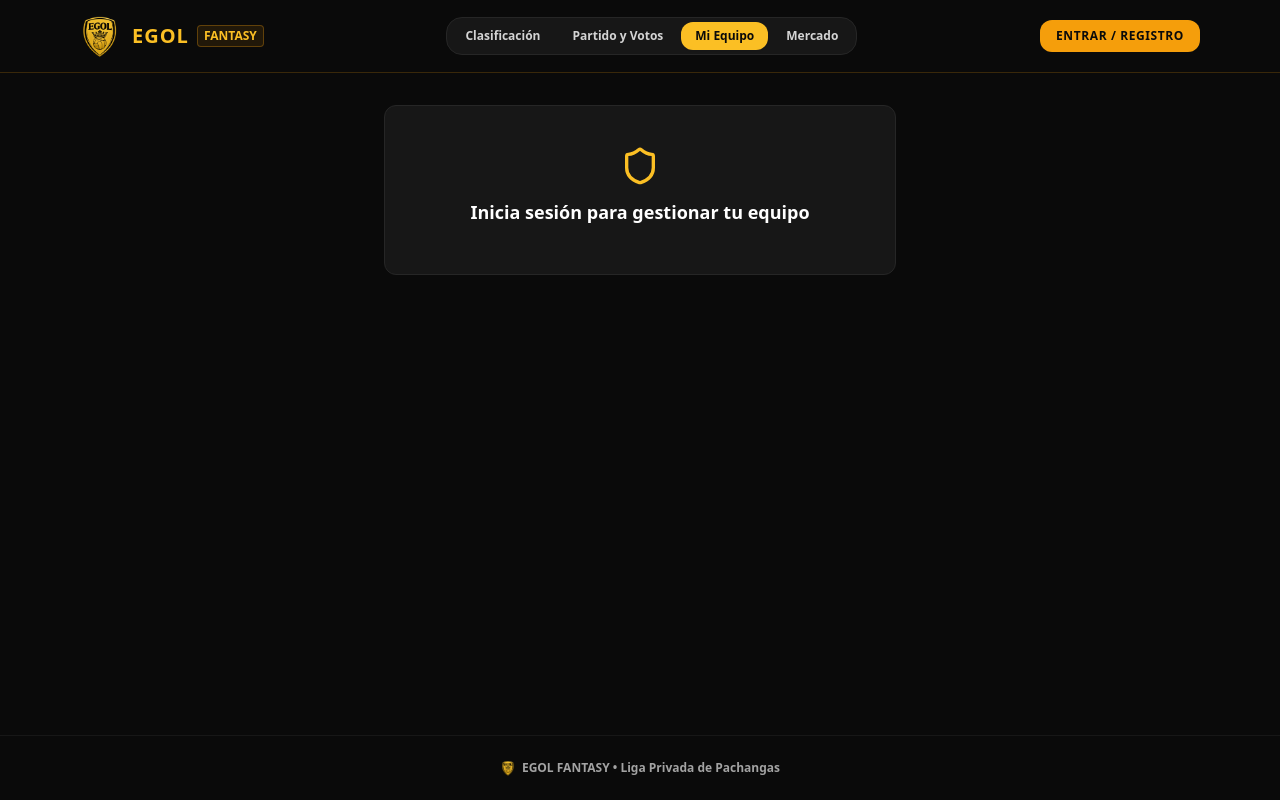
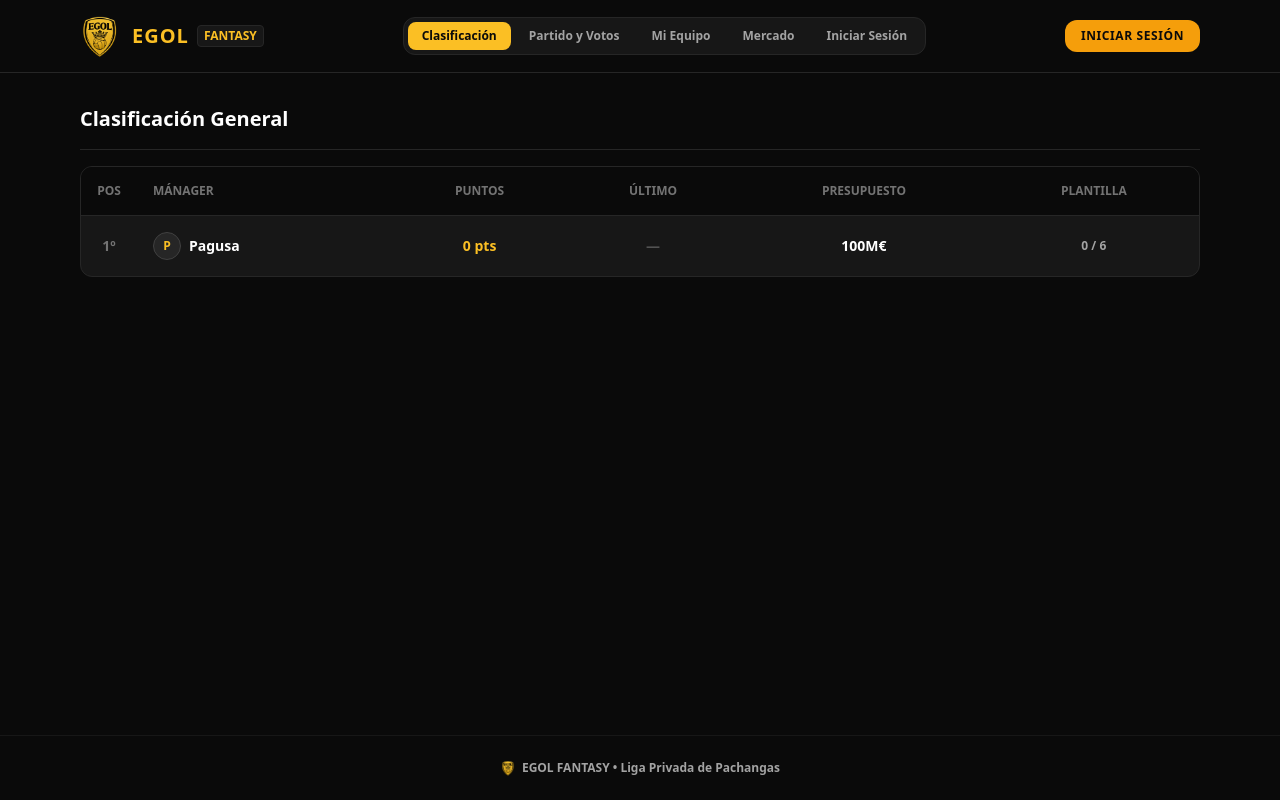
Before and after one commit to Pau-Gutsens/Web-Pachangas, a Next.js app: page / in a window 1280 px wide. Built offline with nearby package versions, Linux system fonts and the light colour scheme.

Commit message:
auth & invited cualifications

```diff
--- a/app/page.tsx
+++ b/app/page.tsx
@@ -4,7 +4,7 @@ import React, { useState, useEffect } from 'react';
 import { egolDb } from '../lib/db';
 import { UserAccount, Player } from '../types';
 import Navbar from '../components/Navbar';
-import AuthModal from '../components/AuthModal';
+import AuthView from '../components/AuthView';
 import MyTeamView from '../components/MyTeamView';
 import MarketView from '../components/MarketView';
 import MatchDayView from '../components/MatchDayView';
@@ -14,8 +14,7 @@ import AdminView from '../components/AdminView';
 export default function EGOLApp() {
   const [currentUser, setCurrentUser] = useState<UserAccount | null>(null);
   const [players, setPlayers] = useState<Player[]>([]);
-  const [activeTab, setActiveTab] = useState<'team' | 'market' | 'matchday' | 'standings' | 'admin'>('team');
-  const [authModalOpen, setAuthModalOpen] = useState(false);
+  const [activeTab, setActiveTab] = useState<'team' | 'market' | 'matchday' | 'standings' | 'admin' | 'auth'>('standings');
   const [isClient, setIsClient] = useState(false);
 
   const refreshData = () => {
@@ -33,7 +32,7 @@ export default function EGOLApp() {
   const handleLogout = () => {
     egolDb.logout();
     setCurrentUser(null);
-    setActiveTab('market');
+    setActiveTab('standings');
   };
 
   return (
@@ -42,7 +41,7 @@ export default function EGOLApp() {
       <Navbar
         user={currentUser}
         onLogout={handleLogout}
-        onOpenAuth={() => setAuthModalOpen(true)}
+        onOpenAuth={() => setActiveTab('auth')}
         activeTab={activeTab}
         onSelectTab={(tab) => {
           if (tab === 'admin' && currentUser?.role !== 'admin') {
@@ -62,6 +61,7 @@ export default function EGOLApp() {
             players={players}
             onUpdateUser={refreshData}
             onGoToMarket={() => setActiveTab('market')}
+            onGoToAuth={() => setActiveTab('auth')}
           />
         )}
 
@@ -79,7 +79,7 @@ export default function EGOLApp() {
           <MatchDayView
             user={currentUser}
             players={players}
-            onOpenAuth={() => setAuthModalOpen(true)}
+            onOpenAuth={() => setActiveTab('auth')}
           />
         )}
 
@@ -95,17 +95,18 @@ export default function EGOLApp() {
             onRefresh={refreshData}
           />
         )}
+
+        {/* 6. Pantalla de Autenticación (Pestaña / Pantalla Separada) */}
+        {activeTab === 'auth' && (
+          <AuthView
+            onLoginSuccess={(user) => {
+              refreshData();
+              setActiveTab('team');
+            }}
+            onCancel={() => setActiveTab('standings')}
+          />
+        )}
       </main>
-
-      {/* Modal de Login / Registro / Recuperar Contraseña */}
-      <AuthModal
-        isOpen={authModalOpen}
-        onClose={() => setAuthModalOpen(false)}
-        onSuccess={() => {
-          refreshData();
-          setActiveTab('team');
-        }}
-      />
 
       {/* Footer */}
       <footer className="border-t border-neutral-900 py-6 text-center text-xs text-neutral-600">
--- a/components/AuthModal.tsx
+++ b/components/AuthView.tsx
@@ -2,17 +2,15 @@
 
 import React, { useState } from 'react';
 import { egolDb } from '../lib/db';
-import { Eye, EyeOff, Lock, User, KeyRound, Sparkles } from 'lucide-react';
-import Image from 'next/image';
+import { Eye, EyeOff, Lock, User } from 'lucide-react';
+import { UserAccount } from '../types';
 
-export default function AuthModal({
-  isOpen,
-  onClose,
-  onSuccess
+export default function AuthView({
+  onLoginSuccess,
+  onCancel
 }: {
-  isOpen: boolean;
-  onClose: () => void;
-  onSuccess: () => void;
+  onLoginSuccess: (user: UserAccount) => void;
+  onCancel?: () => void;
 }) {
   const [mode, setMode] = useState<'login' | 'signup' | 'forgot'>('login');
   const [username, setUsername] = useState('');
@@ -21,8 +19,6 @@ export default function AuthModal({
   const [error, setError] = useState('');
   const [successMsg, setSuccessMsg] = useState('');
 
-  if (!isOpen) return null;
-
   const handleSubmit = (e: React.FormEvent) => {
     e.preventDefault();
     setError('');
@@ -30,17 +26,15 @@ export default function AuthModal({
 
     if (mode === 'login') {
       const res = egolDb.login(username, password);
-      if (res.success) {
-        onSuccess();
-        onClose();
+      if (res.success && res.user) {
+        onLoginSuccess(res.user);
       } else {
         setError(res.message || 'Error al iniciar sesión.');
       }
     } else if (mode === 'signup') {
       const res = egolDb.signup(username, password);
-      if (res.success) {
-        onSuccess();
-        onClose();
+      if (res.success && res.user) {
+        onLoginSuccess(res.user);
       } else {
         setError(res.message || 'Error al registrarte.');
       }
@@ -56,20 +50,26 @@ export default function AuthModal({
   };
 
   return (
-    <div className="fixed inset-0 z-50 bg-black/80 flex items-center justify-center p-4">
-      <div className="bg-neutral-900 border border-neutral-800 rounded-2xl p-6 sm:p-8 max-w-md w-full relative text-white">
-        {/* Logo EGOL */}
+    <div className="max-w-md mx-auto py-8 text-white">
+      {/* Cabecera */}
+      <div className="border-b border-neutral-800 pb-4 mb-6">
+        <h2 className="text-xl font-black text-white">
+          {mode === 'login' ? 'Iniciar Sesión' : mode === 'signup' ? 'Registro de Cuenta' : 'Recuperar Contraseña'}
+        </h2>
+      </div>
+
+      <div className="bg-neutral-900 border border-neutral-800 rounded-xl p-6 sm:p-8">
         <div className="text-center mb-6">
-          <div className="w-16 h-20 mx-auto relative mb-3">
+          <div className="w-14 h-16 mx-auto relative mb-3">
             <img
               src="/logo.png"
-              alt="EGOL Logo"
+              alt="EGOL"
               className="w-full h-full object-contain"
             />
           </div>
-          <h2 className="text-xl font-black text-white uppercase">
-            {mode === 'login' ? 'Iniciar Sesión' : mode === 'signup' ? 'Crear Cuenta' : 'Recuperar Contraseña'}
-          </h2>
+          <span className="text-xs uppercase tracking-wider text-neutral-400 font-bold block">
+            EGOL FANTASY
+          </span>
         </div>
 
         {error && (
@@ -88,15 +88,15 @@ export default function AuthModal({
           <div>
             <label className="block text-xs font-bold text-neutral-300 uppercase mb-1.5 flex items-center gap-1.5">
               <User className="h-3.5 w-3.5 text-neutral-400" />
-              Nombre de Usuario
+              Usuario
             </label>
             <input
               type="text"
               required
-              placeholder="Ej: Pagusa, Marcos..."
+              placeholder="Ej: Pagusa, Carlos..."
               value={username}
               onChange={(e) => setUsername(e.target.value)}
-              className="w-full bg-neutral-950 border border-neutral-800 text-white p-3 rounded-xl focus:outline-none focus:border-amber-400 text-sm"
+              className="w-full bg-neutral-950 border border-neutral-800 text-white p-2.5 rounded-xl focus:outline-none focus:border-amber-400 text-sm"
             />
           </div>
 
@@ -112,7 +112,7 @@ export default function AuthModal({
                 placeholder="Tu contraseña"
                 value={password}
                 onChange={(e) => setPassword(e.target.value)}
-                className="w-full bg-neutral-950 border border-neutral-800 text-white p-3 pr-10 rounded-xl focus:outline-none focus:border-amber-400 text-sm"
+                className="w-full bg-neutral-950 border border-neutral-800 text-white p-2.5 pr-10 rounded-xl focus:outline-none focus:border-amber-400 text-sm"
               />
               <button
                 type="button"
@@ -126,13 +126,12 @@ export default function AuthModal({
 
           <button
             type="submit"
-            className="w-full py-3 bg-amber-500 hover:bg-amber-400 text-neutral-950 font-black uppercase tracking-wider rounded-xl transition text-xs mt-2"
+            className="w-full py-2.5 bg-amber-500 hover:bg-amber-400 text-neutral-950 font-black uppercase tracking-wider rounded-xl transition text-xs mt-2"
           >
             {mode === 'login' ? 'Entrar' : mode === 'signup' ? 'Crear Cuenta' : 'Guardar Nueva Contraseña'}
           </button>
         </form>
 
-        {/* Links para cambiar de modo */}
         <div className="mt-6 pt-4 border-t border-neutral-800 flex flex-col gap-2 text-center text-xs text-neutral-400">
           {mode === 'login' ? (
             <>
@@ -164,6 +163,15 @@ export default function AuthModal({
               ← Volver a Iniciar Sesión
             </button>
           )}
+
+          {onCancel && (
+            <button
+              onClick={onCancel}
+              className="text-neutral-500 hover:text-neutral-300 text-xs mt-2 transition"
+            >
+              Volver a la liga
+            </button>
+          )}
         </div>
       </div>
     </div>
--- a/components/MatchDayView.tsx
+++ b/components/MatchDayView.tsx
@@ -21,6 +21,8 @@ export default function MatchDayView({
   const [savingVote, setSavingVote] = useState(false);
   const [successMsg, setSuccessMsg] = useState('');
 
+  const isUserGuest = user ? egolDb.isUserGuest(user.username) : false;
+
   const loadMatches = () => {
     const list = egolDb.getMatches();
     setMatches(list);
@@ -34,7 +36,7 @@ export default function MatchDayView({
   }, []);
 
   useEffect(() => {
-    if (!selectedMatch || !user) return;
+    if (!selectedMatch || !user || isUserGuest) return;
     const existing = egolDb.getUserRatingsForMatch(selectedMatch.id, user.username);
     if (Object.keys(existing).length > 0) {
       setRatings(existing);
@@ -47,14 +49,19 @@ export default function MatchDayView({
       setHasVoted(false);
     }
     setSuccessMsg('');
-  }, [selectedMatch, user]);
+  }, [selectedMatch, user, isUserGuest]);
 
   const handleRatingChange = (playerId: string, value: number) => {
+    if (isUserGuest) return;
     setRatings(prev => ({ ...prev, [playerId]: value }));
   };
 
   const handleSubmitVotes = () => {
     if (!user) { onOpenAuth(); return; }
+    if (isUserGuest) {
+      alert('Los invitados no pueden votar en el partido.');
+      return;
+    }
     if (!selectedMatch) return;
 
     setSavingVote(true);
@@ -63,6 +70,8 @@ export default function MatchDayView({
       if (res.success) {
         setHasVoted(true);
         setSuccessMsg(res.message);
+      } else {
+        alert(res.message);
       }
     } catch (e: any) {
       alert(e.message || 'Error al guardar notas.');
@@ -238,6 +247,13 @@ export default function MatchDayView({
             )}
           </div>
 
+          {/* Aviso especial para invitados */}
+          {isUserGuest && (
+            <div className="mx-4 my-3 p-3 bg-neutral-950 border border-neutral-800 text-neutral-400 rounded-lg text-xs">
+              Los invitados no pueden realizar votaciones. Los demás miembros calificarán tu rendimiento.
+            </div>
+          )}
+
           {successMsg && (
             <div className="mx-4 my-3 p-3 bg-neutral-800 border border-neutral-700 text-neutral-200 rounded-lg text-xs font-bold">
               {successMsg}
@@ -263,6 +279,7 @@ export default function MatchDayView({
                           {player.name}
                           {player.isGuest && <span className="text-neutral-500 font-normal ml-1">(invitado)</span>}
                         </span>
+                        {!isUserGuest && user && (
                           <input
                             type="range"
                             min="1"
@@ -272,16 +289,42 @@ export default function MatchDayView({
                             onChange={(e) => handleRatingChange(player.id, parseFloat(e.target.value))}
                             className="w-full accent-amber-400 cursor-pointer h-1.5 mt-1.5"
                           />
+                        )}
                       </div>
+                      {!isUserGuest && user ? (
                         <div className="font-black text-sm text-amber-400 w-8 text-right flex-shrink-0">
                           {currentRating}
                         </div>
+                      ) : (
+                        <div className="text-xs text-neutral-500 flex-shrink-0">
+                          {hasPlayedMatches && player.ratingsCount > 0 ? (
+                            <span className="flex items-center gap-1 text-amber-400 font-bold">
+                              <Star className="h-3 w-3 fill-amber-400" />
+                              {player.averageRating}
+                            </span>
+                          ) : (
+                            <span>—</span>
+                          )}
+                        </div>
+                      )}
                     </div>
                   );
                 })}
               </div>
 
               <div className="px-4 py-4 border-t border-neutral-800 flex justify-end">
+                {!user ? (
+                  <button
+                    onClick={onOpenAuth}
+                    className="px-5 py-2.5 bg-amber-500 hover:bg-amber-400 text-neutral-950 font-black rounded-lg text-xs uppercase transition"
+                  >
+                    Iniciar sesión para votar
+                  </button>
+                ) : isUserGuest ? (
+                  <span className="text-xs text-neutral-500 py-1">
+                    Solo los miembros oficiales pueden emitir calificaciones
+                  </span>
+                ) : (
                   <button
                     onClick={handleSubmitVotes}
                     disabled={savingVote}
@@ -289,6 +332,7 @@ export default function MatchDayView({
                   >
                     {savingVote ? 'Guardando...' : hasVoted ? 'Actualizar votos' : 'Enviar calificaciones'}
                   </button>
+                )}
               </div>
             </div>
           )}
--- a/components/MyTeamView.tsx
+++ b/components/MyTeamView.tsx
@@ -9,18 +9,28 @@ export default function MyTeamView({
   user,
   players,
   onUpdateUser,
-  onGoToMarket
+  onGoToMarket,
+  onGoToAuth
 }: {
   user: UserAccount | null;
   players: Player[];
   onUpdateUser: () => void;
   onGoToMarket: () => void;
+  onGoToAuth?: () => void;
 }) {
   if (!user) {
     return (
       <div className="bg-neutral-900 border border-neutral-800 rounded-xl p-10 text-center max-w-lg mx-auto text-white">
         <Shield className="h-10 w-10 text-amber-400 mx-auto mb-3" />
-        <h3 className="text-lg font-bold mb-2">Inicia sesión para gestionar tu equipo</h3>
+        <h3 className="text-lg font-bold mb-3">Inicia sesión para gestionar tu equipo</h3>
+        {onGoToAuth && (
+          <button
+            onClick={onGoToAuth}
+            className="px-4 py-2 bg-amber-500 hover:bg-amber-400 text-neutral-950 font-black rounded-xl text-xs uppercase"
+          >
+            Iniciar Sesión
+          </button>
+        )}
       </div>
     );
   }
--- a/components/Navbar.tsx
+++ b/components/Navbar.tsx
@@ -2,7 +2,7 @@
 
 import React from 'react';
 import { UserAccount } from '../types';
-import { Coins, Trophy, LogOut, ShieldAlert, User as UserIcon } from 'lucide-react';
+import { Coins, Trophy, LogOut, ShieldAlert } from 'lucide-react';
 
 export default function Navbar({
   user,
@@ -18,69 +18,81 @@ export default function Navbar({
   onSelectTab: (tab: any) => void;
 }) {
   return (
-    <header className="bg-neutral-950 border-b border-amber-500/20 sticky top-0 z-40 text-white backdrop-blur-md">
+    <header className="bg-neutral-950 border-b border-neutral-800 sticky top-0 z-40 text-white">
       <div className="max-w-6xl mx-auto px-4 py-3 flex flex-col md:flex-row justify-between items-center gap-4">
         {/* Logo and Brand */}
-        <div className="flex items-center gap-3 cursor-pointer" onClick={() => onSelectTab('team')}>
+        <div className="flex items-center gap-3 cursor-pointer" onClick={() => onSelectTab(user ? 'team' : 'standings')}>
           <div className="w-10 h-12 relative flex-shrink-0">
             <img src="/logo.png" alt="EGOL" className="w-full h-full object-contain" />
           </div>
           <div className="flex items-center gap-2">
             <span className="text-xl font-black text-amber-400 tracking-wider">EGOL</span>
-            <span className="text-xs uppercase bg-amber-500/10 text-amber-400 border border-amber-500/30 font-bold px-1.5 py-0.5 rounded">
+            <span className="text-xs uppercase bg-neutral-900 text-amber-400 border border-neutral-800 font-bold px-1.5 py-0.5 rounded">
               FANTASY
             </span>
           </div>
         </div>
 
-        {/* Navigation Tabs for Regular Users */}
-        <nav className="flex items-center gap-1 bg-neutral-900 border border-neutral-800 p-1 rounded-2xl overflow-x-auto max-w-full">
+        {/* Navigation Tabs */}
+        <nav className="flex items-center gap-1 bg-neutral-900 border border-neutral-800 p-1 rounded-xl overflow-x-auto max-w-full">
           <button
             onClick={() => onSelectTab('standings')}
-            className={`px-3.5 py-1.5 rounded-xl text-xs font-bold transition whitespace-nowrap ${
+            className={`px-3.5 py-1.5 rounded-lg text-xs font-bold transition whitespace-nowrap ${
               activeTab === 'standings'
-                ? 'bg-amber-400 text-neutral-950 shadow-sm'
-                : 'text-neutral-300 hover:text-white'
+                ? 'bg-amber-400 text-neutral-950'
+                : 'text-neutral-400 hover:text-white'
             }`}
           >
             Clasificación
           </button>
           <button
             onClick={() => onSelectTab('matchday')}
-            className={`px-3.5 py-1.5 rounded-xl text-xs font-bold transition whitespace-nowrap ${
+            className={`px-3.5 py-1.5 rounded-lg text-xs font-bold transition whitespace-nowrap ${
               activeTab === 'matchday'
-                ? 'bg-amber-400 text-neutral-950 shadow-sm'
-                : 'text-neutral-300 hover:text-white'
+                ? 'bg-amber-400 text-neutral-950'
+                : 'text-neutral-400 hover:text-white'
             }`}
           >
             Partido y Votos
           </button>
           <button
             onClick={() => onSelectTab('team')}
-            className={`px-3.5 py-1.5 rounded-xl text-xs font-bold transition whitespace-nowrap ${
+            className={`px-3.5 py-1.5 rounded-lg text-xs font-bold transition whitespace-nowrap ${
               activeTab === 'team'
-                ? 'bg-amber-400 text-neutral-950 shadow-sm'
-                : 'text-neutral-300 hover:text-white'
+                ? 'bg-amber-400 text-neutral-950'
+                : 'text-neutral-400 hover:text-white'
             }`}
           >
             Mi Equipo
           </button>
           <button
             onClick={() => onSelectTab('market')}
-            className={`px-3.5 py-1.5 rounded-xl text-xs font-bold transition whitespace-nowrap ${
+            className={`px-3.5 py-1.5 rounded-lg text-xs font-bold transition whitespace-nowrap ${
               activeTab === 'market'
-                ? 'bg-amber-400 text-neutral-950 shadow-sm'
-                : 'text-neutral-300 hover:text-white'
+                ? 'bg-amber-400 text-neutral-950'
+                : 'text-neutral-400 hover:text-white'
             }`}
           >
             Mercado
           </button>
+          {!user && (
+            <button
+              onClick={() => onSelectTab('auth')}
+              className={`px-3.5 py-1.5 rounded-lg text-xs font-bold transition whitespace-nowrap ${
+                activeTab === 'auth'
+                  ? 'bg-amber-400 text-neutral-950'
+                  : 'text-neutral-400 hover:text-white'
+              }`}
+            >
+              Iniciar Sesión
+            </button>
+          )}
           {user && user.role === 'admin' && (
             <button
               onClick={() => onSelectTab('admin')}
-              className={`px-3.5 py-1.5 rounded-xl text-xs font-bold transition whitespace-nowrap flex items-center gap-1 ${
+              className={`px-3.5 py-1.5 rounded-lg text-xs font-bold transition whitespace-nowrap flex items-center gap-1 ${
                 activeTab === 'admin'
-                  ? 'bg-red-600 text-white shadow-sm'
+                  ? 'bg-red-600 text-white'
                   : 'text-red-400 hover:text-red-300'
               }`}
             >
@@ -90,7 +102,7 @@ export default function Navbar({
           )}
         </nav>
 
-        {/* User Info / Auth */}
+        {/* User Info / Auth Button */}
         <div className="flex items-center gap-3">
           {user ? (
             <div className="flex items-center gap-3">
@@ -126,10 +138,14 @@ export default function Navbar({
             </div>
           ) : (
             <button
-              onClick={onOpenAuth}
-              className="px-4 py-2 bg-amber-500 hover:bg-amber-400 text-neutral-950 font-black rounded-xl text-xs uppercase tracking-wider transition"
+              onClick={() => onSelectTab('auth')}
+              className={`px-4 py-2 font-black rounded-xl text-xs uppercase tracking-wider transition ${
+                activeTab === 'auth'
+                  ? 'bg-amber-400 text-neutral-950'
+                  : 'bg-amber-500 hover:bg-amber-400 text-neutral-950'
+              }`}
             >
-              Entrar / Registro
+              Iniciar Sesión
             </button>
           )}
         </div>
--- a/lib/db.ts
+++ b/lib/db.ts
@@ -66,7 +66,7 @@ export const egolDb = {
   },
 
   getUsers(): Record<string, { password: string; account: UserAccount }> {
-    const users = this.getUsers();
+    const users = getStorage<Record<string, { password: string; account: UserAccount }>>('users', DEFAULT_USERS);
     let changed = false;
     if (users['pau']) {
       delete users['pau'];
@@ -111,11 +111,13 @@ export const egolDb = {
     }
 
     const isAdmin = cleanUser === 'pagusa';
+    const isGuest = this.getPlayers().some(p => p.name.toLowerCase() === cleanUser && p.isGuest);
 
     const newAccount: UserAccount = {
       id: 'u-' + Math.random().toString(36).substring(2, 9),
       username: username.trim(),
-      role: isAdmin ? 'admin' : 'user',
+      role: isAdmin ? 'admin' : isGuest ? 'guest' : 'user',
+      isGuest,
       budget: 100, // Cada usuario empieza con 100 millones
       ownedPlayerIds: [],
       starterPlayerIds: [],
@@ -380,7 +382,7 @@ export const egolDb = {
     const winnerTeam = scoreA > scoreB ? 'A' : scoreB > scoreA ? 'B' : 'draw';
     const users = this.getUsers();
 
-    Object.values(users).forEach(u => {
+    Object.values(users).forEach((u: { password: string; account: UserAccount }) => {
       let matchPoints = 0;
       u.account.starterPlayerIds.forEach(pId => {
         const playerStat = stats[pId];
@@ -419,7 +421,20 @@ export const egolDb = {
   // ==========================================
   // COMMUNITY PLAYER RATINGS (1 al 10)
   // ==========================================
+  isUserGuest(username?: string | null): boolean {
+    if (!username) return false;
+    const clean = username.trim().toLowerCase();
+    const players = this.getPlayers();
+    if (players.some(p => p.name.toLowerCase() === clean && p.isGuest)) return true;
+    const users = this.getUsers();
+    return users[clean]?.account.role === 'guest' || users[clean]?.account.isGuest === true;
+  },
+
   submitRatings(matchId: string, voterUsername: string, ratings: Record<string, number>): { success: boolean; message: string } {
+    if (this.isUserGuest(voterUsername)) {
+      return { success: false, message: 'Los invitados no pueden hacer la votación después del partido.' };
+    }
+
     const allVotes = getStorage<PlayerRatingVote[]>('rating_votes', []);
 
     // Filtrar votos previos de este votante en este partido para no duplicar
--- a/types/index.ts
+++ b/types/index.ts
@@ -1,9 +1,10 @@
-export type UserRole = 'admin' | 'user';
+export type UserRole = 'admin' | 'user' | 'guest';
 
 export interface UserAccount {
   id: string;
   username: string;
   role: UserRole;
+  isGuest?: boolean;
   budget: number; // In millions (defaults to 100M)
   ownedPlayerIds: string[]; // Max 6 players
   starterPlayerIds: string[]; // Exactly 5 starters when full
```
Also changed, not shown: app/admin/page.tsx (+12 -8 lines), 1 other file (tests, documents, lock files or other folders). Lines whose indentation alone changed are shown as unchanged.
